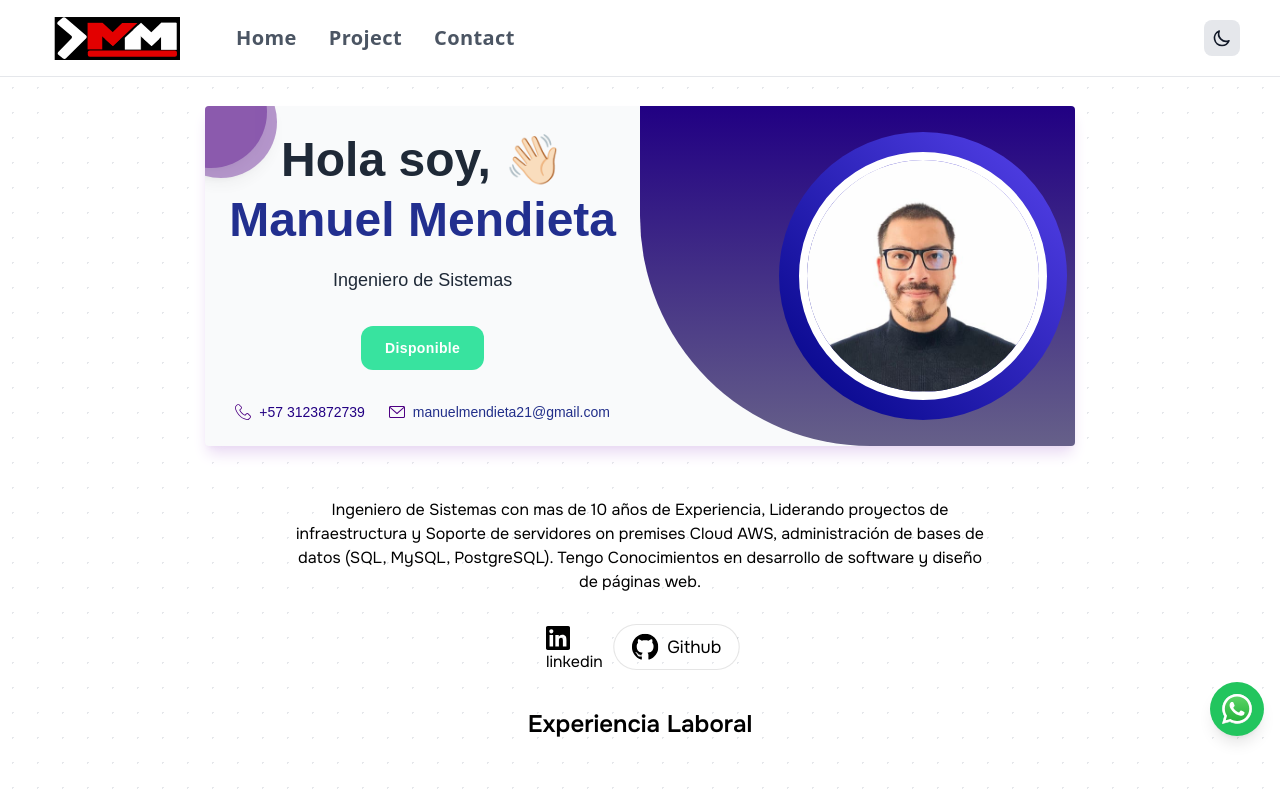
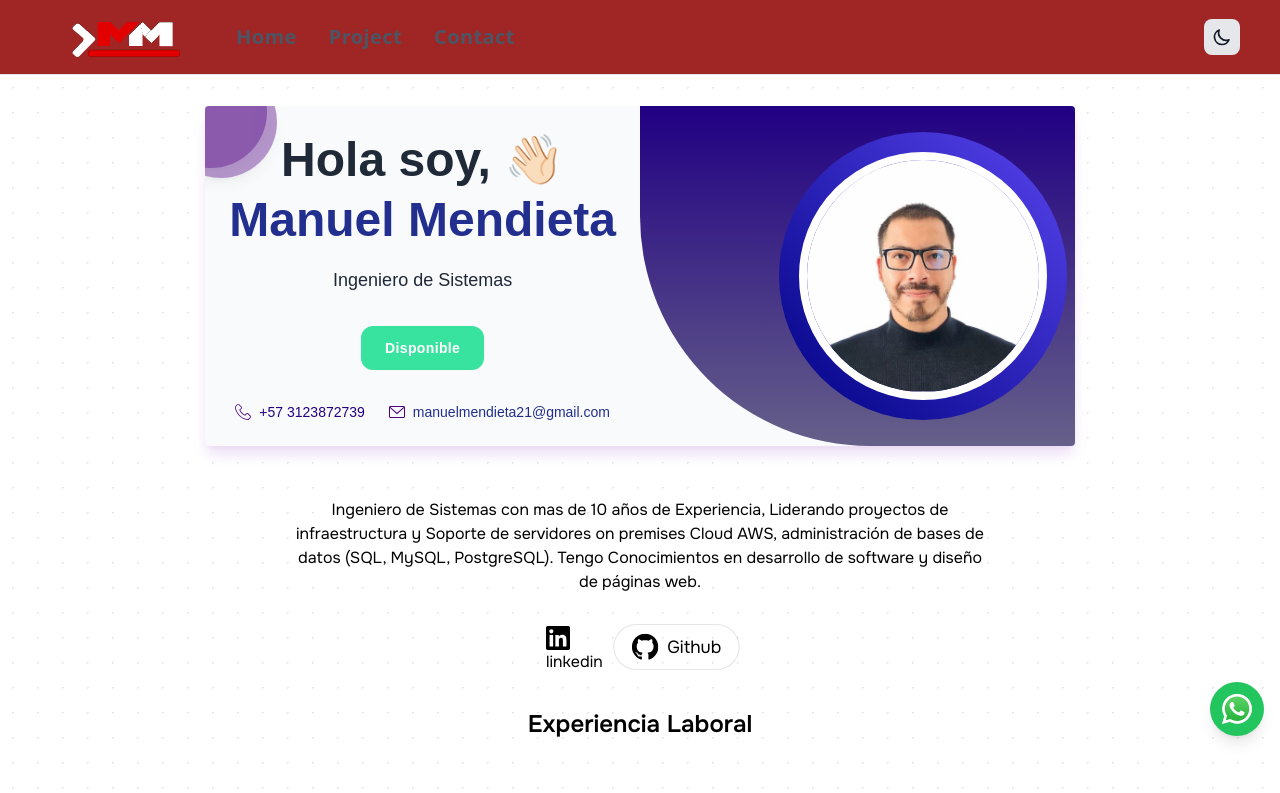
Before and after one commit to manuelmendieta21/Portafolio_MM, an Astro site: page / in a window 1280 px wide. Shown: the top 793 px of the page. Built offline with nearby package versions, Linux system fonts and the light colour scheme; Astro itself is replaced by a stand-in of ours.

Commit message:
new logo

```diff
--- a/src/components/Header.astro
+++ b/src/components/Header.astro
@@ -1,16 +1,16 @@
 
 <div class="header-container">
-  <header class="flex border-b py-4 px-4 sm:px-10 bg-white font-sans min-h-[70px] tracking-wide fixed top-0 w-full z-50">
+  <header class="flex border-b py-4 px-4 sm:px-10 bg-[#a02626] font-sans min-h-[70px] tracking-wide fixed top-0 w-full z-50">
     <div class="flex flex-wrap items-center lg:gap-y-2 gap-y-4 gap-x-4 w-full max-w-screen-xl mx-auto">
       <!-- Logo -->
       <a href="/">
-        <img src="/Group7.svg" alt="logo" class="w-[140px] max-sm:hidden" />
+        <img src="/Group08.svg" alt="logo" class="w-[140px] max-sm:hidden" />
         <img src="/Group8.svg" alt="logo" class="w-8 h-8 hidden max-sm:block" />
       </a>
 
       <!-- Menú de navegación -->
       <div id="collapseMenu" class="hidden lg:flex lg:items-center lg:flex-1">
-        <button id="toggleClose" class="lg:hidden fixed top-2 right-4 z-[49] rounded-full bg-white w-9 h-9 flex items-center justify-center border">
+        <button id="toggleClose" class="lg:hidden fixed top-2 right-4 z-[49] rounded-full bg-[#80b4ec] w-9 h-9 flex items-center justify-center border">
           <svg xmlns="http://www.w3.org/2000/svg" class="w-3.5 h-3.5 fill-black" viewBox="0 0 320.591 320.591">
             <path
               d="M30.391 318.583a30.37 30.37 0 0 1-21.56-7.288c-11.774-11.844-11.774-30.973 0-42.817L266.643 10.665c12.246-11.459 31.462-10.822 42.921 1.424 10.362 11.074 10.966 28.095 1.414 39.875L51.647 311.295a30.366 30.366 0 0 1-21.256 7.288z"
```
Also changed, not shown: public/Group 12.png (added), public/Group08.svg (added).
